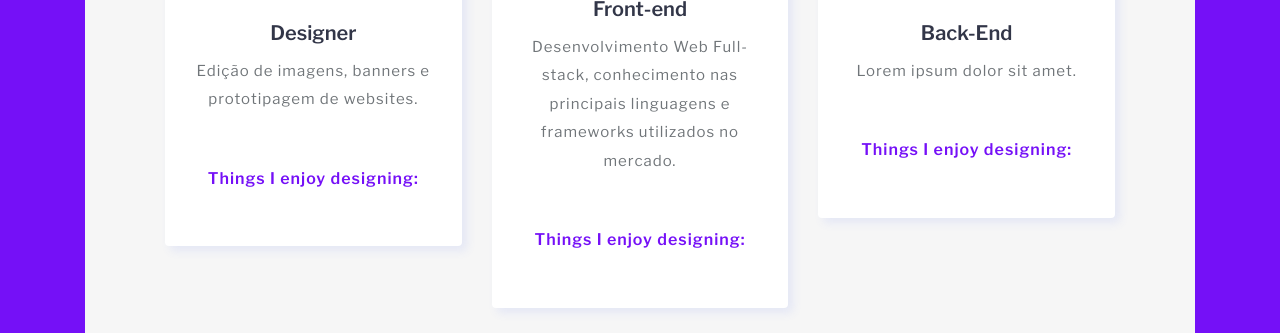
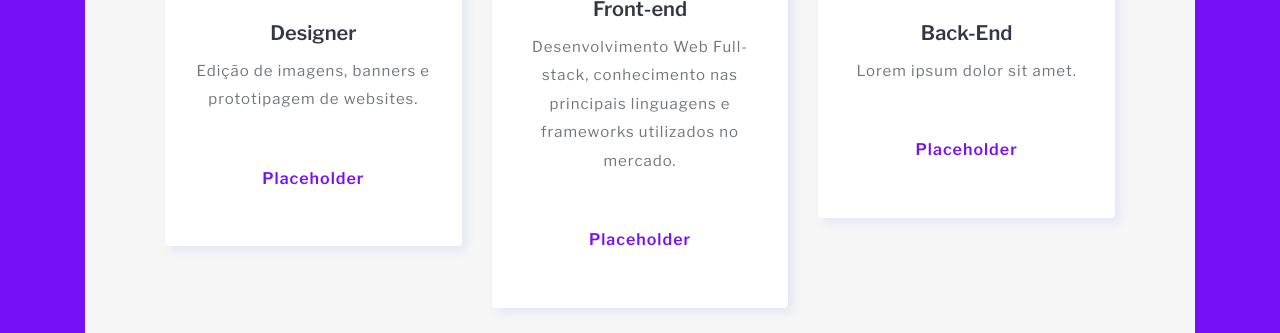
Before and after one commit to Gabrielncosta/Portfolio, a plain HTML site: page index.html in a window 1280 px wide. Shown: the part 619-952 px from the top of the page. Drawn offline with nearby package versions, Linux system fonts and the light colour scheme.

Commit message:
Add files via upload

```diff
--- a/index.html
+++ b/index.html
@@ -123,7 +123,7 @@
                     <span class="fa fa-desktop mb-4"></span>
                     <h5 class="card-title">Designer</h5>
                     <p class="card-text">Edição de imagens, banners e prototipagem de websites.</p>
-                    <p class="list-title has-text">Things I enjoy designing:</p>
+                    <p class="list-title has-text">Placeholder</p>
                   </div>
                 </div>
               </div>
@@ -133,7 +133,7 @@
                     <span><img class="is-skill-icon mb-4 img-fluid" src="./images/front-end.svg"></span>
                     <h5 class="card-title ">Front-end</h5>
                     <p class="card-text">Desenvolvimento Web Full-stack, conhecimento nas principais linguagens e frameworks utilizados no mercado.</p>
-                    <p class="list-title has-text">Things I enjoy designing:</p>
+                    <p class="list-title has-text">Placeholder</p>
                   </div>
                 </div>
               </div>
@@ -143,7 +143,7 @@
                     <span class="fa fa-window-restore mb-4"></span>
                     <h5 class="card-title">Back-End</h5>
                     <p class="card-text">Lorem ipsum dolor sit amet.</p>
-                    <p class="list-title has-text">Things I enjoy designing:</p>
+                    <p class="list-title has-text">Placeholder</p>
                   </div>
                 </div>
               </div>
@@ -335,7 +335,7 @@
               <div class="col-md-6 con-gd">
                 <div class="form-group">
                   <p>Send a Message *</p>
-                  <textarea name="Message" class="form-control" placeholder="Insira Sua ensagem" required=""></textarea>
+                  <textarea name="Message" class="form-control" placeholder="Insira sua mensagem" required=""></textarea>
                 </div>
 
               </div>
```
